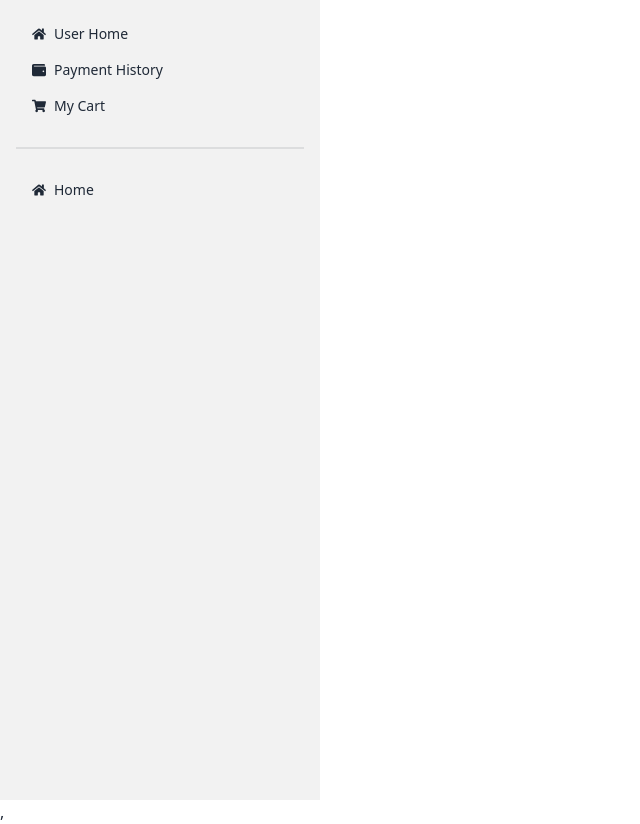
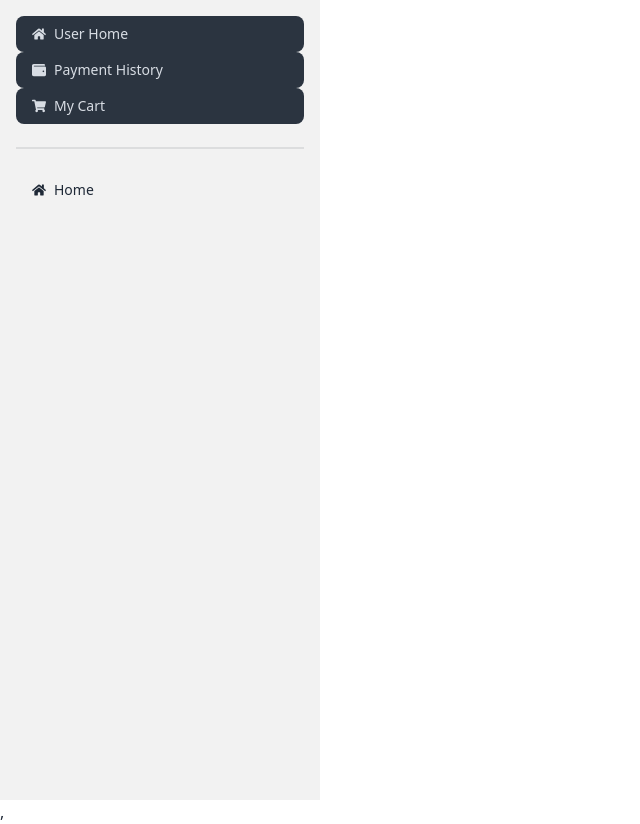
Before and after one commit to Atish1978/Summer-Camp-Client-Side, a React (Vite) app: page /dashboard in a window 1280 px wide. Shown: the whole page, without its empty margins (0-640 px from the left). Built offline with nearby package versions, Linux system fonts and the light colour scheme; no server answers; sample sign-in values are in the browser's storage.

Commit message:
User Page created

```diff
--- a/src/Layout/Dashboard.jsx
+++ b/src/Layout/Dashboard.jsx
@@ -1,5 +1,5 @@
 import { FaHome, FaShoppingCart, FaWallet } from "react-icons/fa";
-import { Link, Outlet } from "react-router-dom";
+import { NavLink, Outlet } from "react-router-dom";
 // import useCart from "../hooks/useCart";
 // import useAdmin from "../hooks/useAdmin";
 
@@ -7,7 +7,7 @@ const Dashboard = () => {
     // const [selectedclass] = useCart();
 
 
-    // const [isAdmin] = useAdmin();
+    const isAdmin = true;
 
     return (
         <div className="drawer lg:drawer-open">
@@ -20,12 +20,29 @@ const Dashboard = () => {
             <div className="drawer-side">
                 <label htmlFor="my-drawer-2" className="drawer-overlay"></label>
                 <ul className="menu p-4 w-80 h-full bg-base-200 text-base-content">
+
+
                     {/* Sidebar content here */}
-                    <li><Link><FaHome></FaHome>User Home</Link></li>
-                    <li><Link><FaWallet></FaWallet>Payment History</Link></li>
-                    <li><Link><FaShoppingCart></FaShoppingCart>My Cart</Link></li>
+
+                    {
+                        isAdmin ? <>
+                             <li><NavLink><FaHome></FaHome>User Home</NavLink></li>
+                    <li><NavLink><FaWallet></FaWallet>Payment History</NavLink></li>
+                    <li><NavLink><FaShoppingCart></FaShoppingCart>My Cart</NavLink></li>
                     <div className="divider"></div>
-                    <li><Link to='/'><FaHome></FaHome>Home</Link></li>
+                    <li><NavLink to='/'><FaHome></FaHome>Home</NavLink></li>
+
+                         </> :
+
+                         <>
+                          <li><NavLink><FaHome></FaHome>User Home</NavLink></li>
+                    <li><NavLink><FaWallet></FaWallet>Payment History</NavLink></li>
+                    <li><NavLink><FaShoppingCart></FaShoppingCart>My Cart</NavLink></li>
+                    <div className="divider"></div>
+                    <li><NavLink to='/'><FaHome></FaHome>Home</NavLink></li>
+                         </>
+}
+
                 </ul>
 
             </div>
--- a/src/Routes/Routes.jsx
+++ b/src/Routes/Routes.jsx
@@ -13,6 +13,7 @@ import UserHome from "../pages/Dashboard/UserHome/UserHome";
 import AdminHome from "../pages/Dashboard/AdminHome/AdminHome";
 import MyCart from "../pages/Dashboard/MyCart/MyCart";
 import PrivateRoute from "./PrivateRoute";
+import AllUsers from "../pages/Dashboard/AllUsers/AllUsers";
 
 
   export const router = createBrowserRouter([
@@ -58,6 +59,10 @@ import PrivateRoute from "./PrivateRoute";
         {
           path: 'mycart',
           element: <MyCart></MyCart>
+        },
+        {
+          path: 'allusers',
+          element: <AllUsers></AllUsers>
         }
 
 
--- /dev/null
+++ b/src/pages/Dashboard/AllUsers/AllUsers.jsx
@@ -0,0 +1,11 @@
+
+
+const AllUsers = () => {
+    return (
+        <div>
+
+        </div>
+    );
+};
+
+export default AllUsers;
--- a/src/pages/Shared/NavBar/NavBar.jsx
+++ b/src/pages/Shared/NavBar/NavBar.jsx
@@ -4,7 +4,7 @@ import { FaShoppingCart } from 'react-icons/fa';
 import useCart from "../../../hooks/useCart";
 import { AuthContext } from "../../providers/AuthProviders";
 import logo from '../../../../src/assets/logoSchool.png'
-import useAdmin from "../../../hooks/useAdmin";
+// import useAdmin from "../../../hooks/useAdmin";
 
 
 const NavBar = () => {
```
